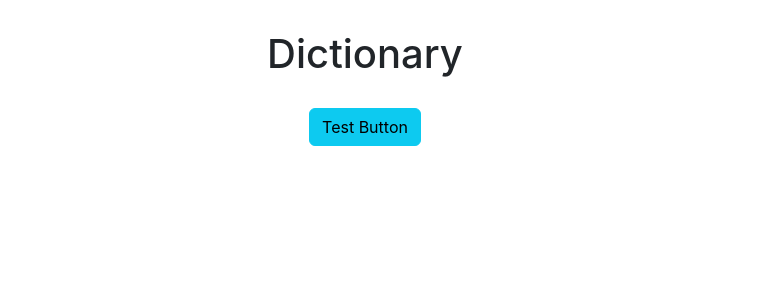
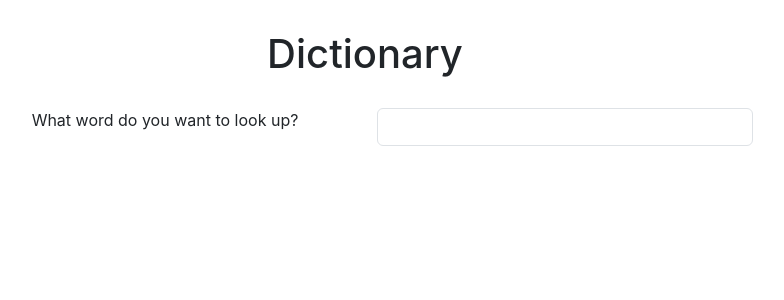
Before and after one commit to sophbradley/dictionary-project-react, a React (Create React App) app: page / in a window 1280 px wide. Shown: the top 300 px of the page, without its empty margins (275-1059 px from the left). Built offline with nearby package versions, Linux system fonts and the light colour scheme.

Commit message:
Added search form component, and function to alert the search term

```diff
--- a/src/App.css
+++ b/src/App.css
@@ -1,4 +1,6 @@
 .App {
+  max-width: 800px;
+  margin: 0 auto;
   text-align: center;
 }
 
--- a/src/App.js
+++ b/src/App.js
@@ -1,14 +1,15 @@
 import "./App.css";
+import Dictionary from "./Dictionary.js";
 
 export default function App() {
   return (
     <div className="App">
-      <header className="App-header">
-        <h1>Dictionary</h1>
-      </header>
-      <button type="button" class="btn btn-info">
-        Test Button
-      </button>
+      <div className="container">
+        <header className="App-header">
+          <h1>Dictionary</h1>
+        </header>
+        <Dictionary />
+      </div>
     </div>
   );
 }
--- /dev/null
+++ b/src/Dictionary.css
@@ -0,0 +1,3 @@
+.Dictionary .searchForm {
+  text-align: center;
+}
--- /dev/null
+++ b/src/Dictionary.js
@@ -0,0 +1,33 @@
+import React, { useState } from "react";
+import "./Dictionary.css";
+
+export default function Dictionary() {
+  let [searchTerm, setSearchTerm] = useState("");
+
+  function handleSubmit(event) {
+    event.preventDefault();
+    alert(`Searching for the meaning of ${searchTerm}`);
+  }
+
+  function handleSearchTerm(event) {
+    event.preventDefault();
+    setSearchTerm(event.target.value);
+  }
+
+  return (
+    <div className="Dictionary">
+      <div className="row">
+        <div className="col-6">What word do you want to look up?</div>
+        <div className="col-6">
+          <form onSubmit={handleSubmit}>
+            <input
+              type="search"
+              className="form-control searchForm"
+              onChange={handleSearchTerm}
+            />
+          </form>
+        </div>
+      </div>
+    </div>
+  );
+}
```
